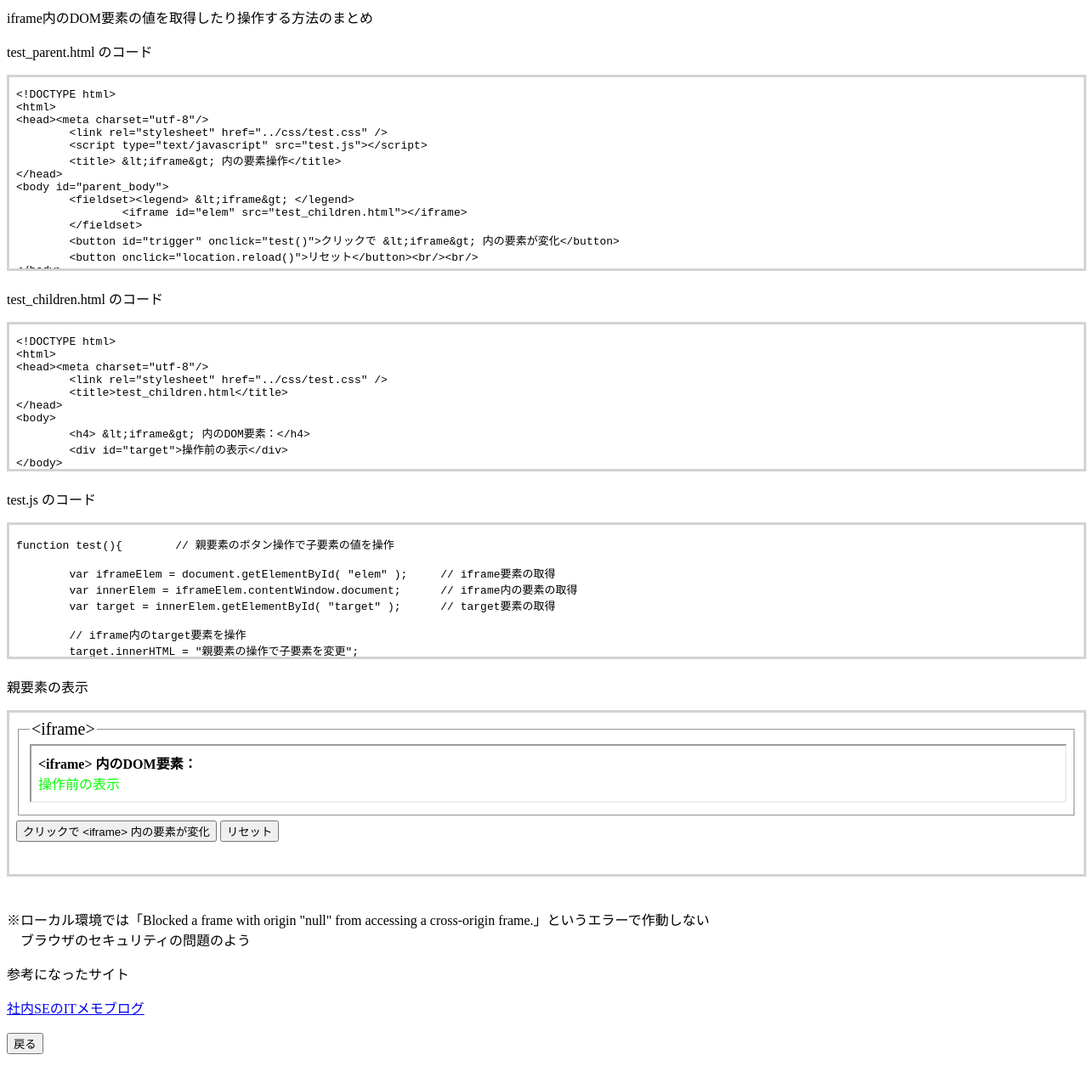
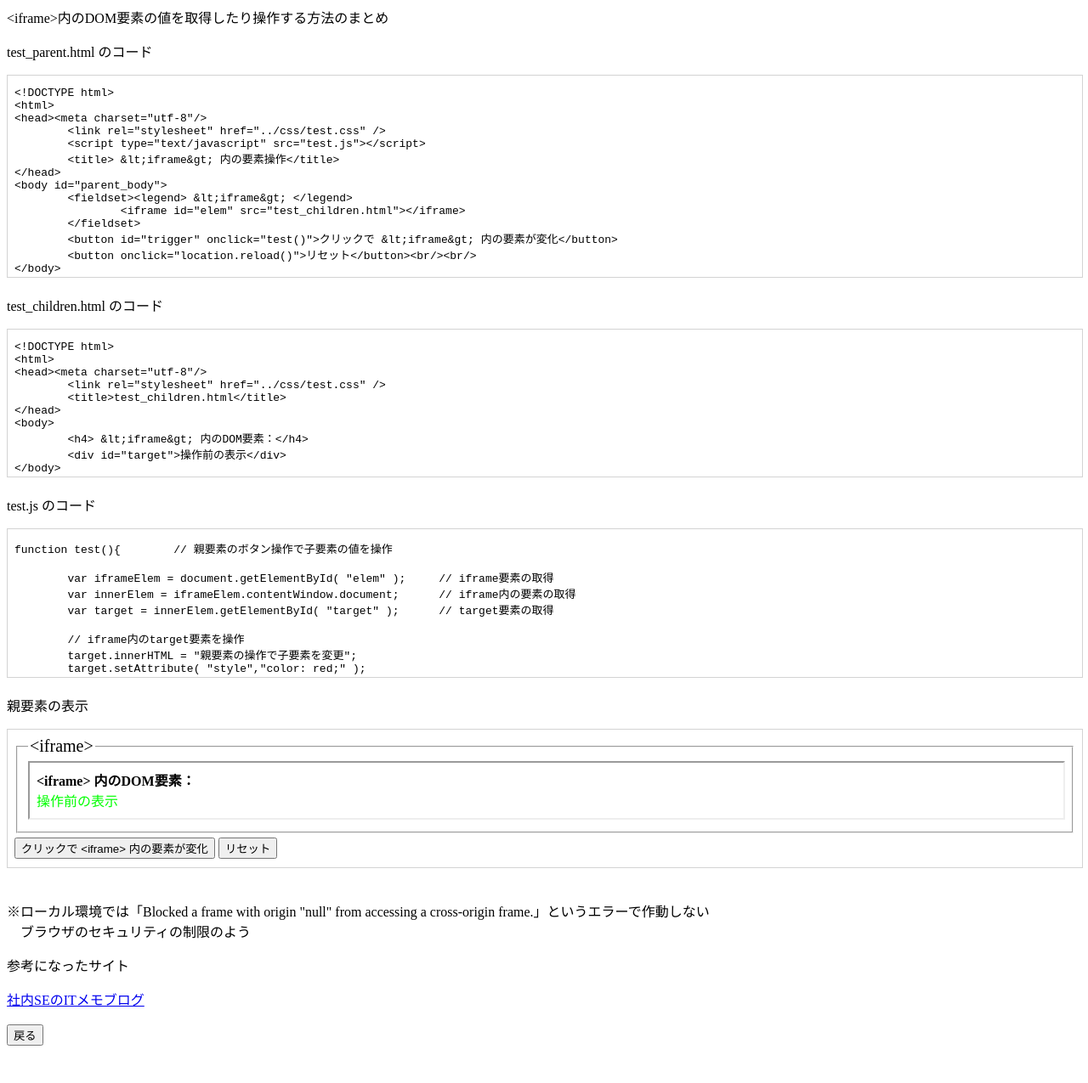
Before and after one commit to tankmkni/try, a plain HTML site: page index.html in a window 1280 px wide. Shown: the part 81-1356 px from the top of the page at 85% size. Drawn offline with Linux system fonts and the light colour scheme.

Commit message:
add auto set height

```diff
--- a/css/test.css
+++ b/css/test.css
@@ -1,14 +1,9 @@
 /*** index **/
 object{
 	width: 100%;
-	border: solid;
-	border-color: lightgray;
+	border: solid 1px lightgray;
 }
-#parent{ height: 225px;}
-#children{ height: 170px;}
-#js{ height: 155px;}
-#html{ height: 190px;}
-iframe{ width: 100%; height: 65px;}
+iframe{ width: 100%;}
 fieldset{ margin-bottom: 5px;}
 legend{ font-size: 20px;}
 
--- a/index.html
+++ b/index.html
@@ -2,24 +2,24 @@
 <html>
 <head><meta charset="utf-8"/>
 	<link rel="stylesheet" href="css/test.css" />
-	<script type="text/javascript" src="test.js"></script>
+	<script type="text/javascript" src="setHeight.js"></script>
 	<title>iframe内の要素操作</title>
 </head>
 <body>
-	<h1>メモ：iframe内要素を操作</h1>
-	<p>iframe内のDOM要素の値を取得したり操作する方法のまとめ<p/>
+	<h1>メモ：&lt;iframe&gt;内要素を操作</h1>
+	<p>&lt;iframe&gt;内のDOM要素の値を取得したり操作する方法のまとめ<p/>
 
 	<p>test_parent.html のコード</p>
-	<object id="parent" data="text/test_parent.txt" type="text/plain"></object><br/>
+	<object data="text/test_parent.txt" type="text/plain" onload="setHeight( this )"></object><br/>
 	<p>test_children.html のコード</p>
-	<object id="children" data="text/test_children.txt" type="text/plain"></object><br/>
+	<object data="text/test_children.txt" type="text/plain" onload="setHeight( this )"></object><br/>
 	<p>test.js のコード</p>
-	<object id="js" data="test/test.js" type="text/plain"></object><br/>
+	<object data="test/test.js" type="text/plain" onload="setHeight( this )"></object><br/>
 	<p>親要素の表示</p>
-	<object id="html" data="test/test_parent.html" type="text/plain"></object><br/><br/>
+	<object data="test/test_parent.html" type="text/plain" onload="setHeight( this )"></object><br/><br/>
 
 	<p>※ローカル環境では「Blocked a frame with origin "null" from accessing a cross-origin frame.」というエラーで作動しない<br/>
-		 &emsp;ブラウザのセキュリティの問題のよう</p>
+		 &emsp;ブラウザのセキュリティの制限のよう</p>
 	<p>参考になったサイト</p>
 	<a href="https://notepad-blog.com/content/174/">社内SEのITメモブログ</a><br/>
 	<br/>
--- /dev/null
+++ b/setHeight.js
@@ -0,0 +1,3 @@
+function setHeight( tag ){
+	tag.style.height = tag.contentWindow.document.body.scrollHeight + "px";
+}
```
